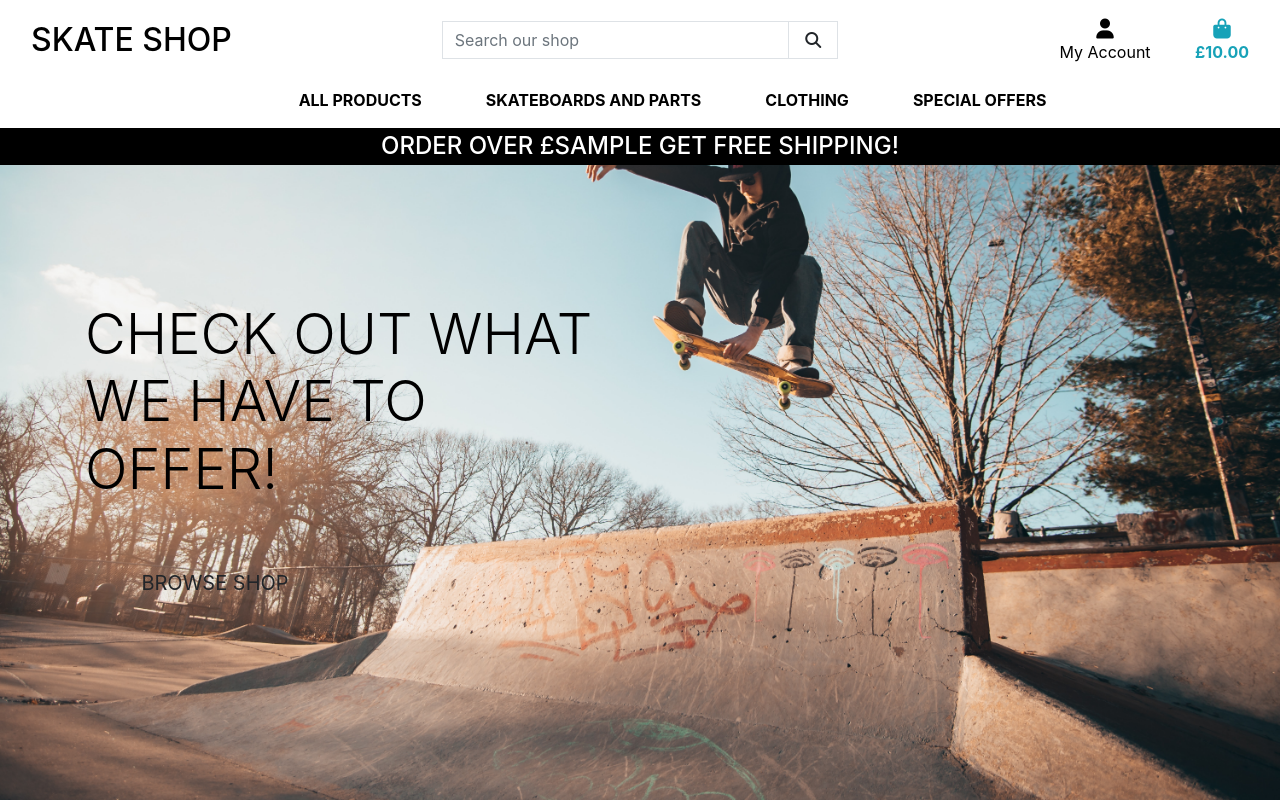
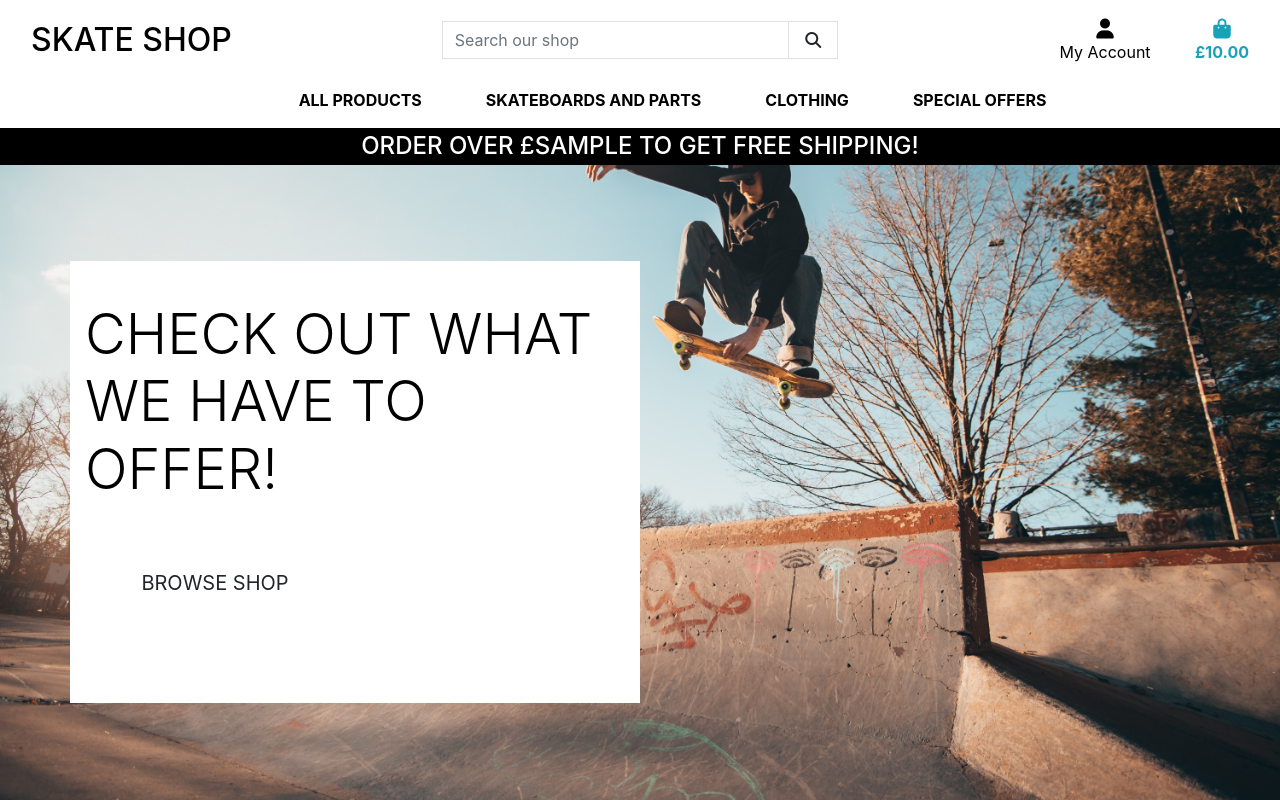
Before and after one commit to Ollie-Judge/skate-shop, a Django app: template home/templates/home/index.html in a window 1280 px wide. Run offline with Django 3.2, Linux system fonts and the light colour scheme; the template is opened without the code that fills it: most values are stand-ins (such as "Sample title", 1, 10 or a date in 2020); some libraries are stand-ins or nearby versions.

Commit message:
added box for the shop button and text

```diff
--- a/home/templates/home/index.html
+++ b/home/templates/home/index.html
@@ -12,7 +12,7 @@
 {% block content %}
     <div class="container h-100">
         <div class="row h-100">
-            <div class="col-7 col-md-6 my-auto">
+            <div class="col-7 col-md-6 my-auto browse-shop">
                 <h1 class="display-4 logo-font text-black">
                     Check out what we have to offer!
                 </h1>
--- a/static/css/base.css
+++ b/static/css/base.css
@@ -3,7 +3,7 @@ html {
 }
 
 body {
-    background: url('media/home_image.jpeg') no-repeat center center fixed;
+    background: url('/media/home_image.jpeg') no-repeat center center fixed;
     background-size: cover;
     height: calc(100vh - 164px);
     color: black;
@@ -24,6 +24,11 @@ body {
 
 .main-logo-link {
     width: fit-content;
+}
+
+.browse-shop {
+    background-color: white;
+    padding: 40px 40px;
 }
 
 .browse-shop-button {
--- a/templates/base.html
+++ b/templates/base.html
@@ -114,7 +114,7 @@
       </div>
       <div id="delivery-banner" class="row text-center">
         <div class="col bg-black text-white">
-          <h4 class="logo-font my-1">Order over £{{ free_shipping_threshold }} get free shipping!</h4>
+          <h4 class="logo-font my-1">Order over £{{ free_shipping_threshold }} to get free shipping!</h4>
         </div>
       </div>
     </header>
```
